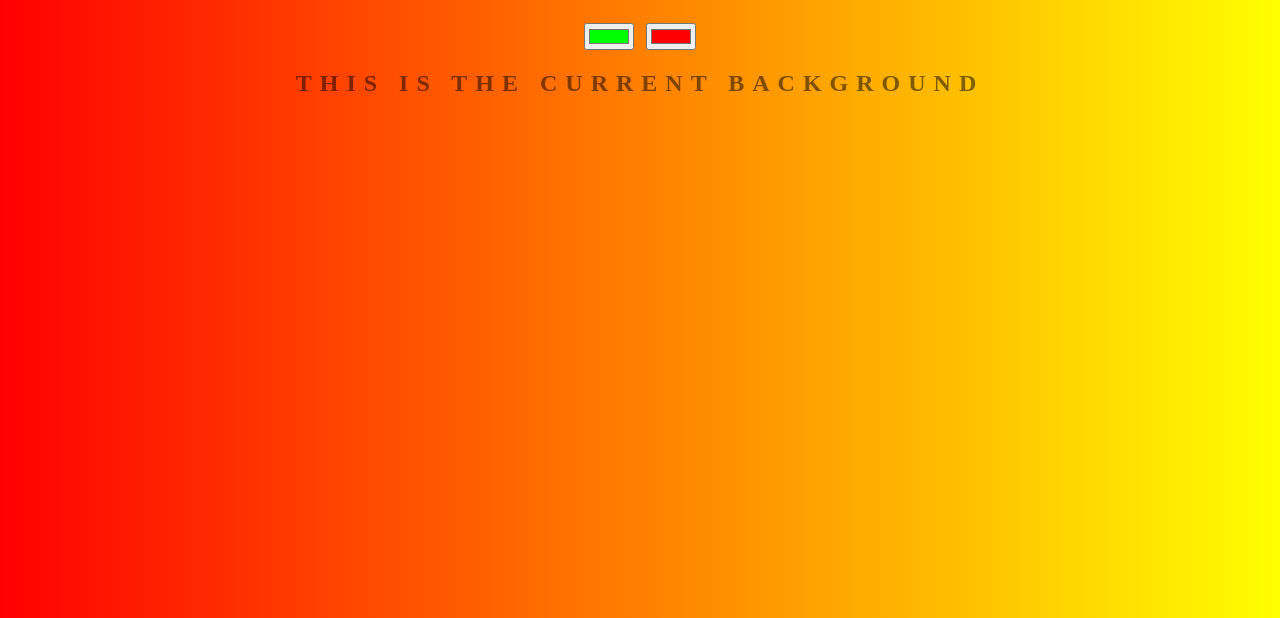
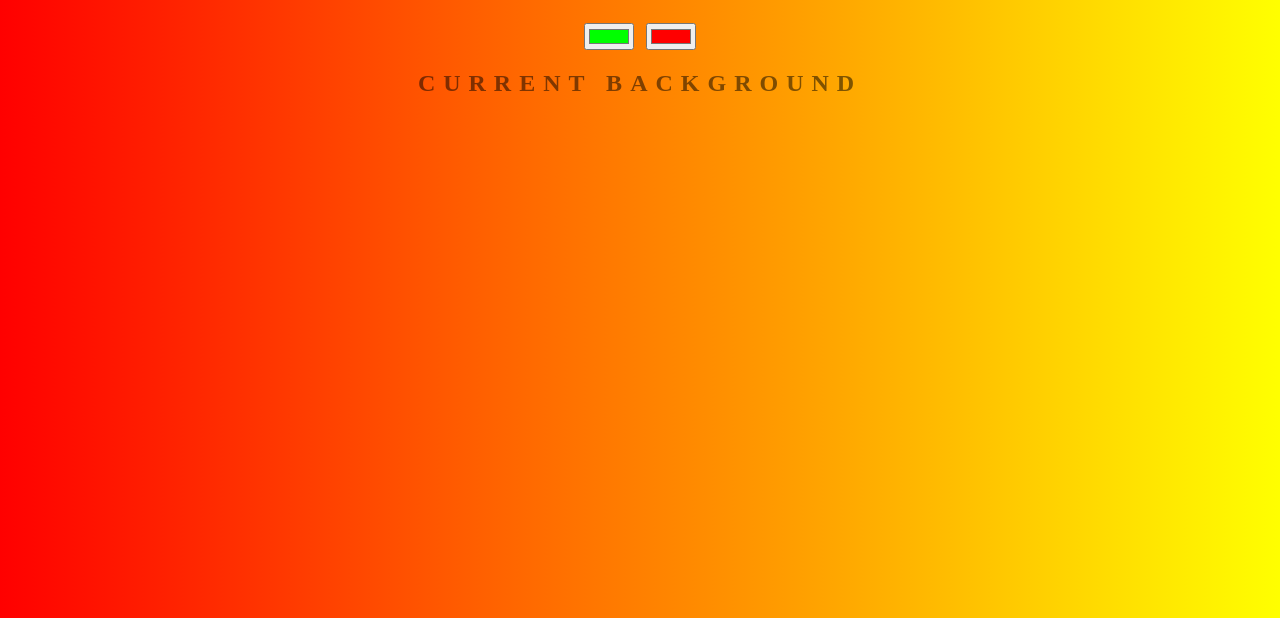
Before and after one commit to Upamanyu179/background_editor, a plain HTML site: page index.html in a window 1280 px wide. Shown: the part 182-800 px from the top of the page. Drawn offline with Linux system fonts and the light colour scheme.

Commit message:
reverting back to the old title

```diff
--- a/index.html
+++ b/index.html
@@ -11,7 +11,7 @@
     <h1>Background Generator</h1>
     <input class="color1" type="color" name="color1" value="#00ff00">
     <input class="color2" type="color" name="color2" value="#ff0000">
-    <h2>This is the current background</h2>
+    <h2>Current Background</h2>
     <h3></h3>
     <script src="script.js"></script>
 </body>
```
